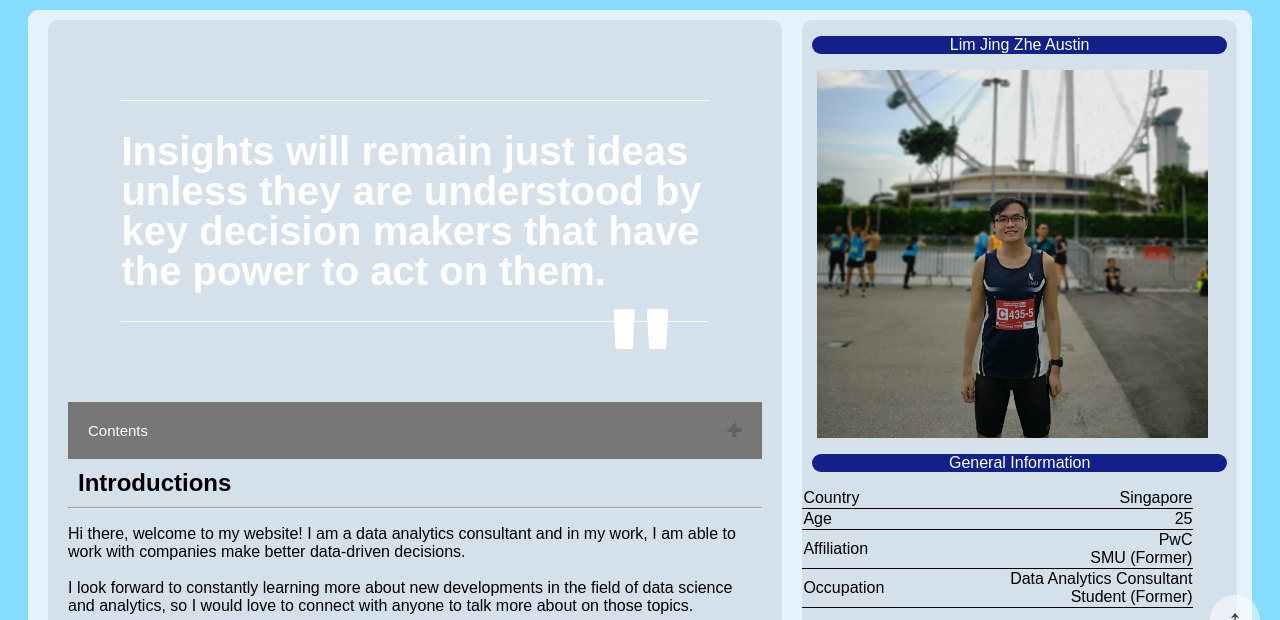
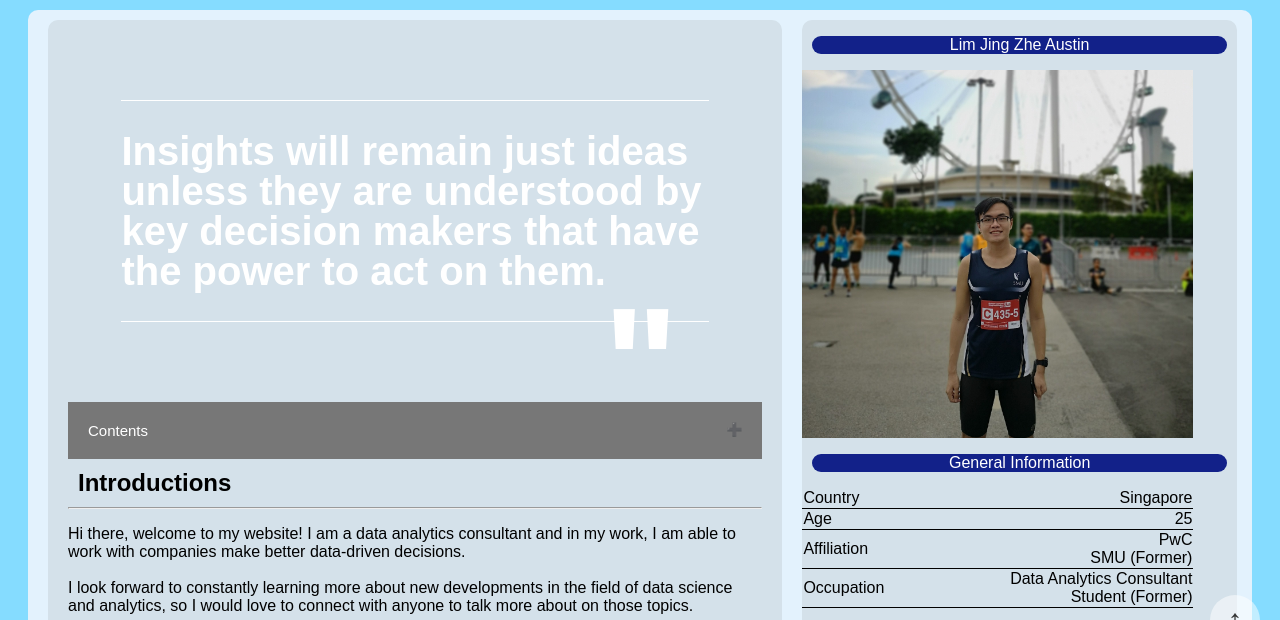
Before and after one commit to austinlimjingzhe/austinlimjingzhe.github.io, a plain HTML site: page index.html in a window 1280 px wide. Shown: the part 135-755 px from the top of the page. Drawn offline with Linux system fonts and the light colour scheme.

Commit message:
Update style.css
update profile pic

```diff
--- a/style.css
+++ b/style.css
@@ -180,10 +180,6 @@ aside{
     text-align: center;
 }
 
-.profile-pic{
-    margin: 0 15px;
-}
-
 .tg{
     width: 90%;
     border-collapse: collapse;
```
